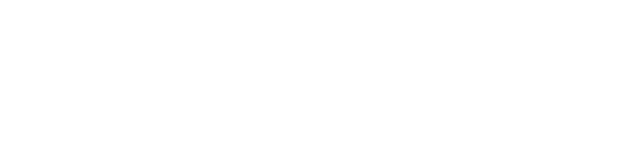
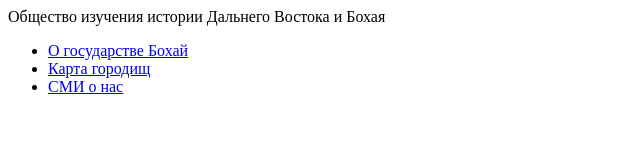
Before and after one commit to gargouill/bohaistudy.ru, a plain HTML site: page index.html in a window 1280 px wide. Shown: the whole page, without its empty margins (0-640 px from the left). Drawn offline with Linux system fonts and the light colour scheme.

Commit message:
Update index.html

```diff
--- a/index.html
+++ b/index.html
@@ -1,7 +1,20 @@
 <!DOCTYPE HTML>
 <html>
 	<head>
+		<title>Общество изучения истории Дальнего Востока и Бохая</title>
 	</head>
 	<body>
+		<header>Общество изучения истории Дальнего Востока и Бохая</header>
+		<nav>
+			<ul>
+				<li><a href="#">О государстве Бохай</a></li>
+				<li><a href="#">Карта городищ</a></li>
+				<li><a href="#">СМИ о нас</a></li>
+			</ul>
+		</nav>
+		<section id="sectionnav">
+			<nav>
+				<ul>
+</section>
 	</body>
 </html>
```
